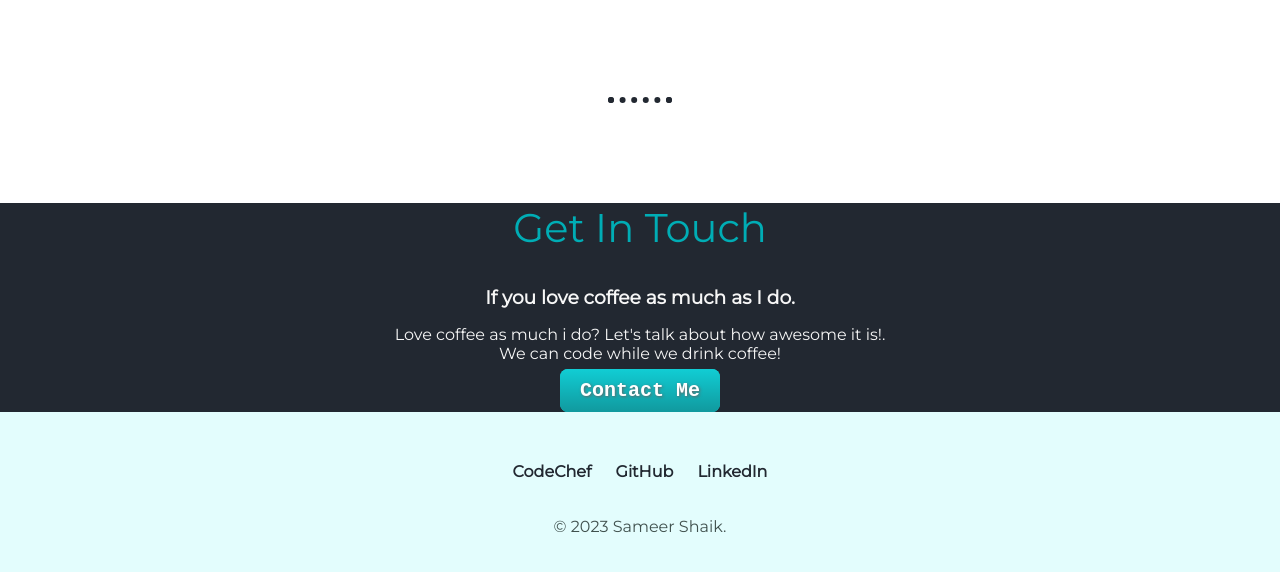
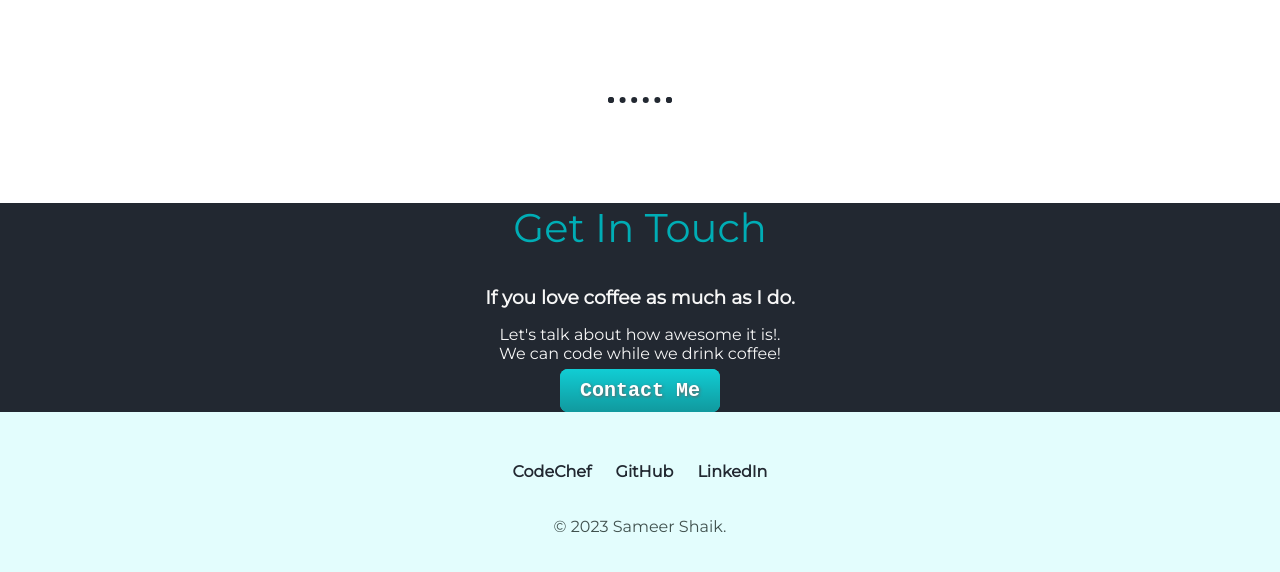
Before and after one commit to sameershaik-sudo/cv2.0, a plain HTML site: page index.html in a window 1280 px wide. Shown: the part 2138-2710 px from the top of the page. Drawn offline with Linux system fonts and the light colour scheme.

Commit message:
Update index.html

```diff
--- a/index.html
+++ b/index.html
@@ -49,7 +49,7 @@
             <div class="contact-me">
                 <h2>Get In Touch</h2>
                 <h3 class="end-p">If you love coffee as much as I do.</h3>
-                <p class="contact-message">Love coffee as much i do? Let's talk about how awesome it is!. <br>We can code while we drink coffee!</p>
+                <p class="contact-message">Let's talk about how awesome it is!. <br>We can code while we drink coffee!</p>
                 <a class="btn" href="mailto:postspot@protonmail.com">Contact Me</a>
             </div>
         </div>
```
